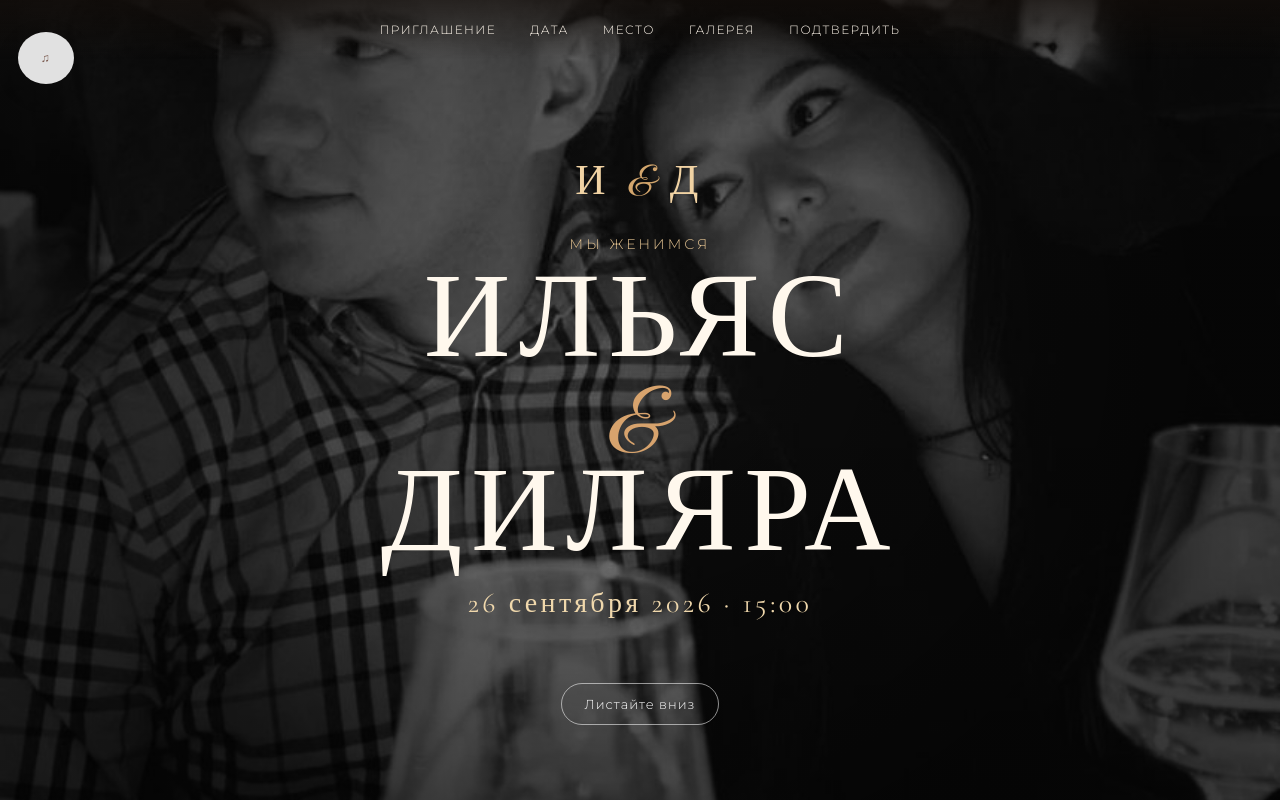
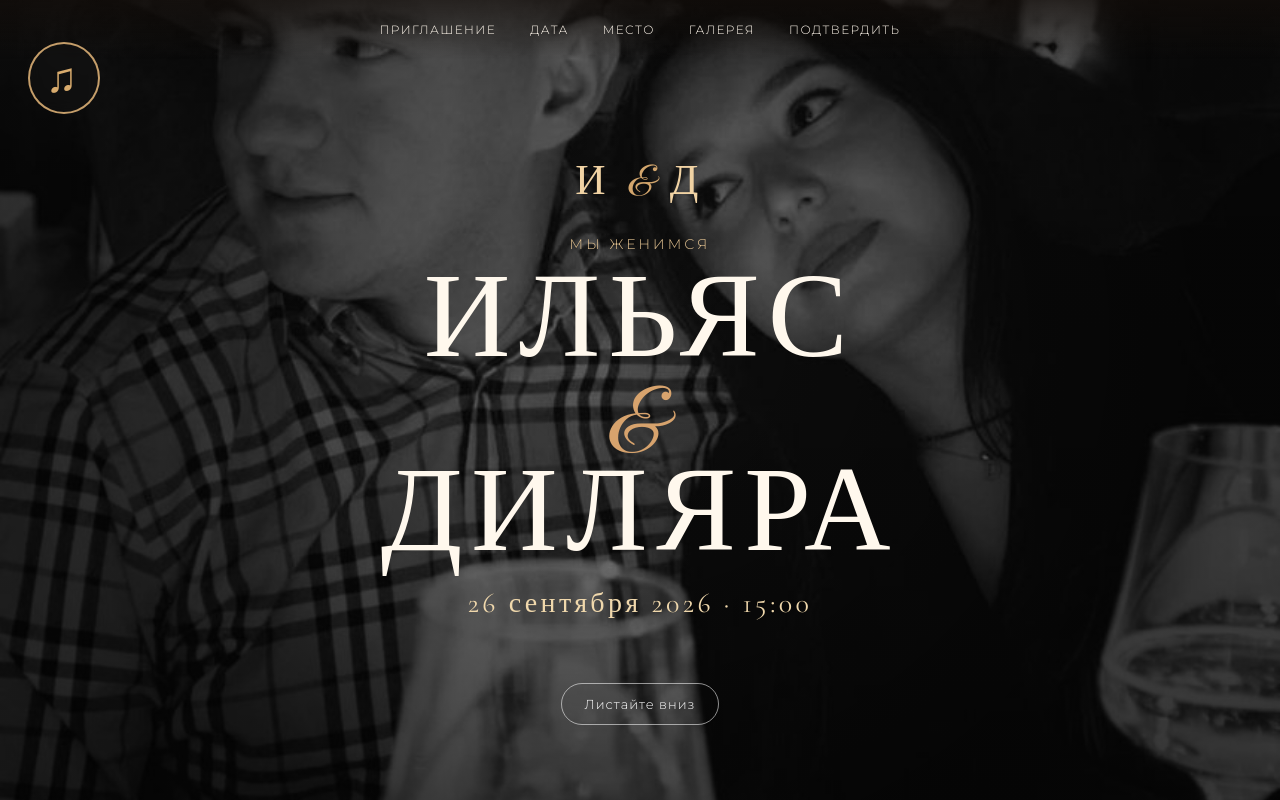
Before and after one commit to nekqadamovsino-spec/wedding-ilyasdilyara, a plain HTML site: page index.html in a window 1280 px wide. Shown: the top 800 px of the page. Drawn offline with nearby package versions, Linux system fonts and the light colour scheme.

Commit message:
Update music button styles and animations

```diff
--- a/style.css
+++ b/style.css
@@ -27,36 +27,47 @@ footer{background:#2f2118;color:#f5e8d8;text-align:center;padding:45px 20px}.sma
 @keyframes fadeUp{from{opacity:0;transform:translateY(26px)}to{opacity:1;transform:translateY(0)}}
 @media(max-width:760px){.nav{display:none}.hero{min-height:92vh;background-position:center top}.date-line{font-size:20px}.section{padding:68px 18px}.script{font-size:44px}.countdown{gap:10px}.countdown div{min-width:75px;padding:14px 8px}.countdown span{font-size:34px}.countdown small{font-size:10px}.story,.place-card{grid-template-columns:1fr;text-align:center}.story-grid img{height:430px}.story-grid img:nth-child(2){margin-top:0}.place-card img{height:320px}.place-info{text-align:center;padding:30px 20px}.place-info p{font-size:23px}}
 .music-btn{
-  position: fixed;
-  top: 18px;
-  left: 18px;
-  width: 52px;
-  height: 52px;
-  border: none;
-  border-radius: 50%;
-  background: rgba(255,255,255,.88);
-  backdrop-filter: blur(10px);
-  -webkit-backdrop-filter: blur(10px);
-  box-shadow: 0 8px 25px rgba(0,0,0,.15);
-  display: flex;
-  align-items: center;
-  justify-content: center;
-  cursor: pointer;
-  z-index: 9999;
-  transition: .3s;
-  color: #7b5b50;
+    position: fixed;
+    top: 28px;
+    left: 28px;
+    width: 72px;
+    height: 72px;
+    border-radius: 50%;
+    border: 2px solid rgba(218,175,117,.9);
+    background: rgba(20,20,20,.45);
+    backdrop-filter: blur(8px);
+    -webkit-backdrop-filter: blur(8px);
+
+    display:flex;
+    justify-content:center;
+    align-items:center;
+
+    font-size:42px;
+    color:#d8ab6d;
+
+    cursor:pointer;
+    z-index:99999;
+
+    transition:.3s;
 }
 
 .music-btn:hover{
-  transform: scale(1.08);
+    transform:scale(1.08);
+    box-shadow:0 0 25px rgba(218,175,117,.55);
 }
 
 .music-btn.playing{
-  animation: pulseMusic 1.5s infinite;
+    animation:rotatePulse 2.5s linear infinite;
 }
 
-@keyframes pulseMusic{
-  0%{transform:scale(1);}
-  50%{transform:scale(1.12);}
-  100%{transform:scale(1);}
+@keyframes rotatePulse{
+    0%{
+        transform:scale(1) rotate(0deg);
+    }
+    50%{
+        transform:scale(1.08) rotate(180deg);
+    }
+    100%{
+        transform:scale(1) rotate(360deg);
+    }
 }
```
